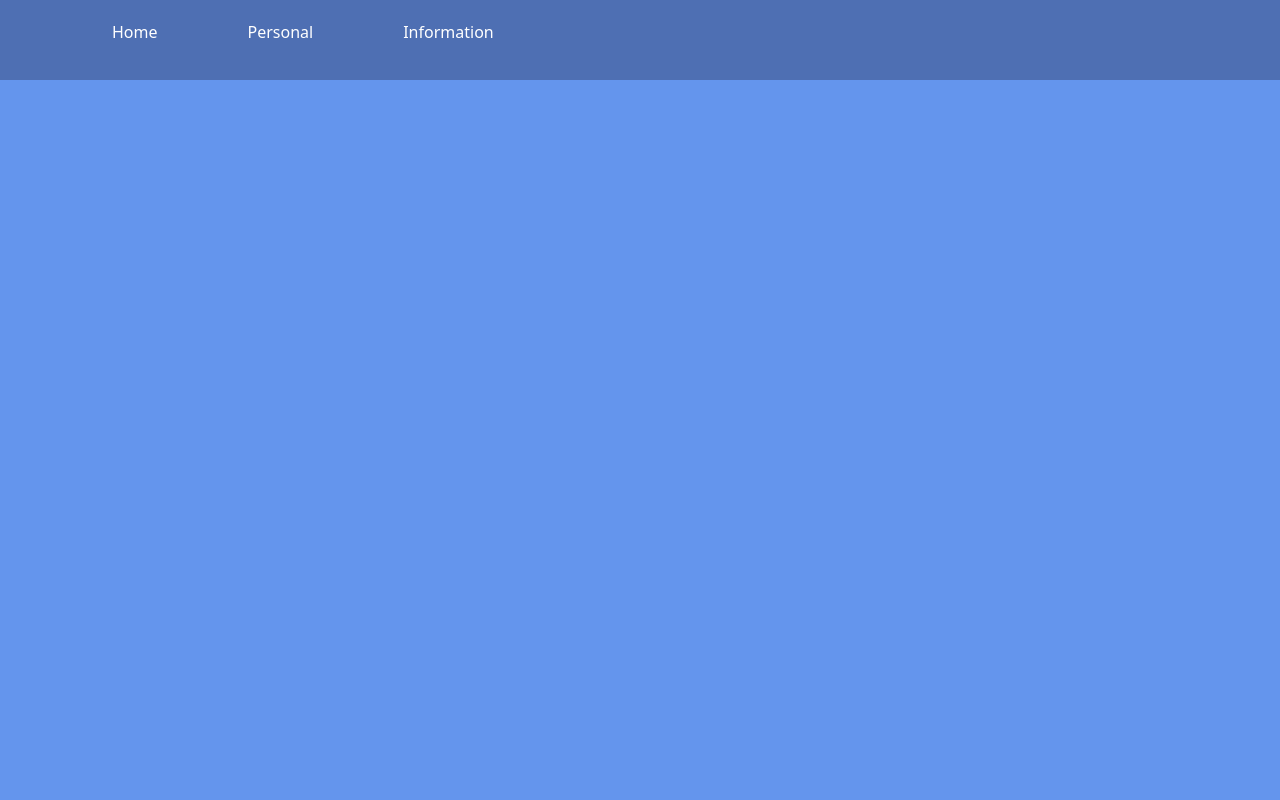
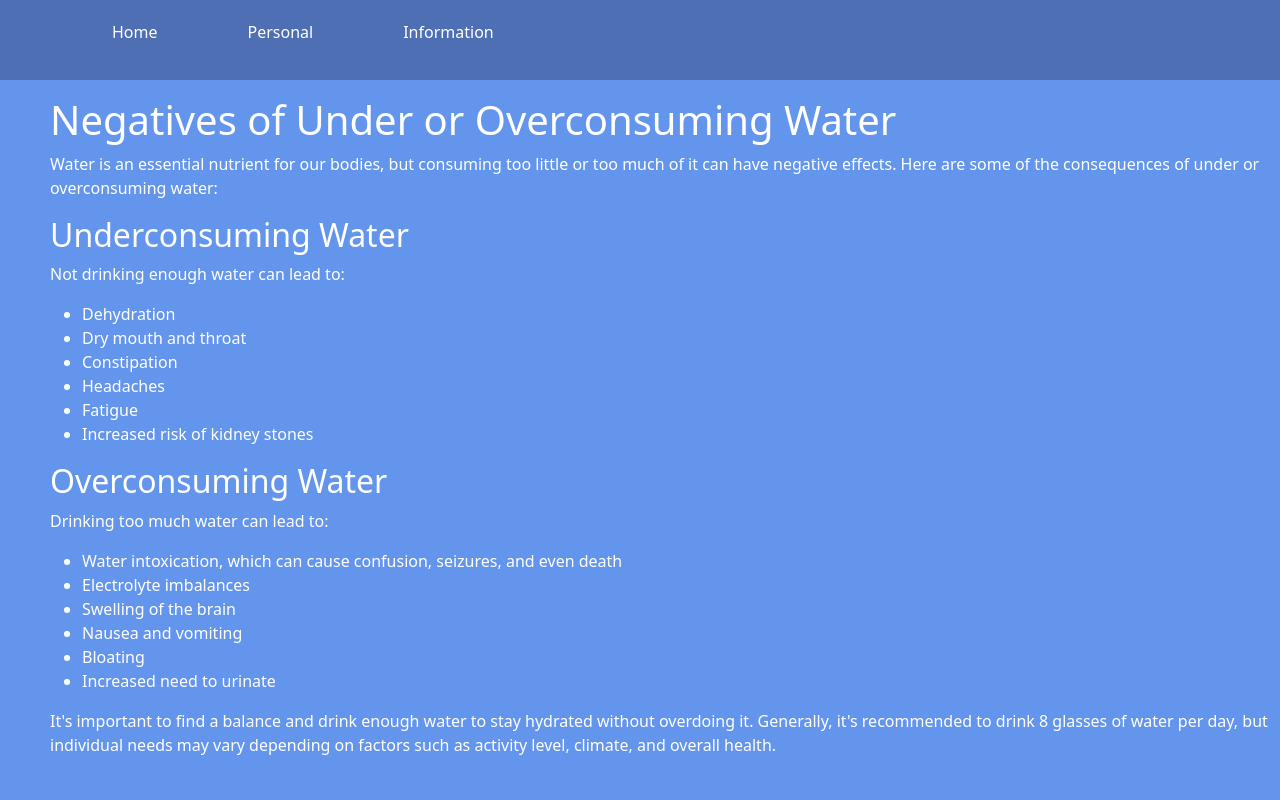
Before and after one commit to andresarriagadafuentes/DAT257GroupProject, a Flask app: page /too_much_water in a window 1280 px wide. Run offline with Flask 3, Linux system fonts and the light colour scheme.

Commit message:
Info about over and underconsumption of water adde

```diff
--- a/templates/too_much_water.html
+++ b/templates/too_much_water.html
@@ -48,6 +48,12 @@
 
           }
 
+          div {
+
+            padding-left: 50px;
+            color: white;
+          }
+
  @keyframes colorchange {
           from {background-color: rgb(78, 111, 179)}
           to {background-color: rgb(22, 57, 126)}
@@ -70,5 +76,33 @@
               <p>
               </p>
 
+            <div>
+              <h1>Negatives of Under or Overconsuming Water</h1>
+              <p>Water is an essential nutrient for our bodies, but consuming too little or too much of it can have negative effects. Here are some of the consequences of under or overconsuming water:</p>
+
+              <h2>Underconsuming Water</h2>
+              <p>Not drinking enough water can lead to:</p>
+              <ul>
+                <li>Dehydration</li>
+                <li>Dry mouth and throat</li>
+                <li>Constipation</li>
+                <li>Headaches</li>
+                <li>Fatigue</li>
+                <li>Increased risk of kidney stones</li>
+              </ul>
+
+              <h2>Overconsuming Water</h2>
+              <p>Drinking too much water can lead to:</p>
+              <ul>
+                <li>Water intoxication, which can cause confusion, seizures, and even death</li>
+                <li>Electrolyte imbalances</li>
+                <li>Swelling of the brain</li>
+                <li>Nausea and vomiting</li>
+                <li>Bloating</li>
+                <li>Increased need to urinate</li>
+              </ul>
+
+              <p>It's important to find a balance and drink enough water to stay hydrated without overdoing it. Generally, it's recommended to drink 8 glasses of water per day, but individual needs may vary depending on factors such as activity level, climate, and overall health.</p>
+            </div>
 </body>
 </html>
```
